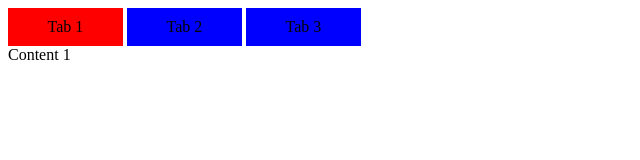
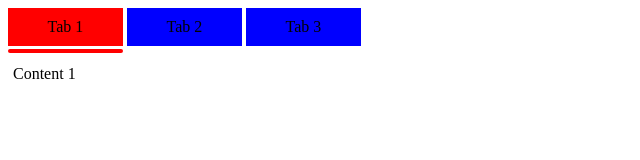
Before and after one commit to webtsofficial/Animated-Tabs-Javascript-Framework, a website: page index.html in a window 1280 px wide. Shown: the whole page, without its empty margins (0-640 px from the left). Drawn offline with Linux system fonts and the light colour scheme.

Commit message:
added inkBar styles, enhanced sass and beginning inkBar functionality in ts
moveInkBarToTab method enhanced with variables for tabs and inkBar
width, styling mistake with :active and .active solved, added basic
inBar styling for testing

```diff
--- a/src/scripts/app.ts
+++ b/src/scripts/app.ts
@@ -10,6 +10,7 @@ class Tabs {
     linksElement: Element;
     contentsElement: Element;
     linkBarWidth: number;
+    inkBar: Element;
 
     constructor(tabsElement: Element, index: number) {
         // import parameters
@@ -28,6 +29,7 @@ class Tabs {
             this.setContentWidth();
             // add ink bar
             this.createInkBarElement();
+            this.inkBar = tabsElement.children[1];
             // set init Tab active
             this.setTabActive(0);
             // Event Listener definition
@@ -78,10 +80,21 @@ class Tabs {
             console.warn('contentsElement.children ist keine HTML-Collection');
         }
     }
+    createInkBarElement() : void {
+        let elem = <Element>document.createElement('div');
+        elem.classList.add('webts-ink-bar');
+        this.linksElement.parentNode.insertBefore(elem, this.linksElement.nextSibling);
+    }
+    moveInkBarToTab(index: number) : void {
+        let tabLink = <Element>this.linksElement.children[index],
+            tabLinkWidth = <number>tabLink.clientWidth,
+            inkBarWidth = <number>this.inkBar.clientWidth;
+    }
     setTabActive(index: number) : void {
         let tabs = <HTMLCollection>this.linksElement.children,
             contents = <HTMLCollection>this.contentsElement.children;
 
+        this.moveInkBarToTab(index);
         for(let i = 0; i < tabs.length; i++) {
             let actualTab = <Element>tabs[i],
                 actualContent = <Element>contents[i];
@@ -103,14 +116,6 @@ class Tabs {
                 }
             }
         }
-    }
-    createInkBarElement() : void {
-        let elem = <Element>document.createElement('div');
-        elem.classList.add('webts-ink-bar');
-        this.tabsElement.appendChild(elem);
-    }
-    moveInkBarToTab(index: number) : void {
-        let tabLink = <Element>this.linksElement.children[index];
     }
 
     // Event Listener Creation
--- a/src/scripts/js/app.js
+++ b/src/scripts/js/app.js
@@ -21,6 +21,7 @@ var Tabs = /** @class */ (function () {
             this.setContentWidth();
             // add ink bar
             this.createInkBarElement();
+            this.inkBar = tabsElement.children[1];
             // set init Tab active
             this.setTabActive(0);
             // Event Listener definition
@@ -69,8 +70,17 @@ var Tabs = /** @class */ (function () {
             console.warn('contentsElement.children ist keine HTML-Collection');
         }
     };
+    Tabs.prototype.createInkBarElement = function () {
+        var elem = document.createElement('div');
+        elem.classList.add('webts-ink-bar');
+        this.linksElement.parentNode.insertBefore(elem, this.linksElement.nextSibling);
+    };
+    Tabs.prototype.moveInkBarToTab = function (index) {
+        var tabLink = this.linksElement.children[index], tabLinkWidth = tabLink.clientWidth, inkBarWidth = this.inkBar.clientWidth;
+    };
     Tabs.prototype.setTabActive = function (index) {
         var tabs = this.linksElement.children, contents = this.contentsElement.children;
+        this.moveInkBarToTab(index);
         for (var i = 0; i < tabs.length; i++) {
             var actualTab = tabs[i], actualContent = contents[i];
             if (i !== index) {
@@ -92,14 +102,6 @@ var Tabs = /** @class */ (function () {
                 }
             }
         }
-    };
-    Tabs.prototype.createInkBarElement = function () {
-        var elem = document.createElement('div');
-        elem.classList.add('webts-ink-bar');
-        this.tabsElement.appendChild(elem);
-    };
-    Tabs.prototype.moveInkBarToTab = function (index) {
-        var tabLink = this.linksElement.children[index];
     };
     // Event Listener Creation
     Tabs.prototype.addTabClickEventListener = function () {
--- a/src/styles/scss/main.scss
+++ b/src/styles/scss/main.scss
@@ -30,15 +30,24 @@
       background-color: red;
     }
   }
+}
 
-  &.webts-ink-bar {
-    @include transition(all, $transition-time-slow, ease-in-out);
-  }
+// Ink Bar
+.webts-ink-bar {
+  @include transition(transform, $transition-time-medium, ease-in-out);
+  display: block;
+  width: 115px;
+  height: 4px;
+  margin: 2.5px 0;
+  position: relative;
+  background-color: red;
+  border-radius: 50px;
 }
 
 // tab-contents
 .webts-tab-contents {
   display: block;
+  padding: 10px 5px;
   clear: both;
 
   & > div {
@@ -46,7 +55,7 @@
     float: left;
     @include transition(transform, $transition-time-slow, ease-in-out);
 
-    &:active {
+    &.active {
 
     }
   }
```
Also changed, not shown: src/styles/css/main.css.
